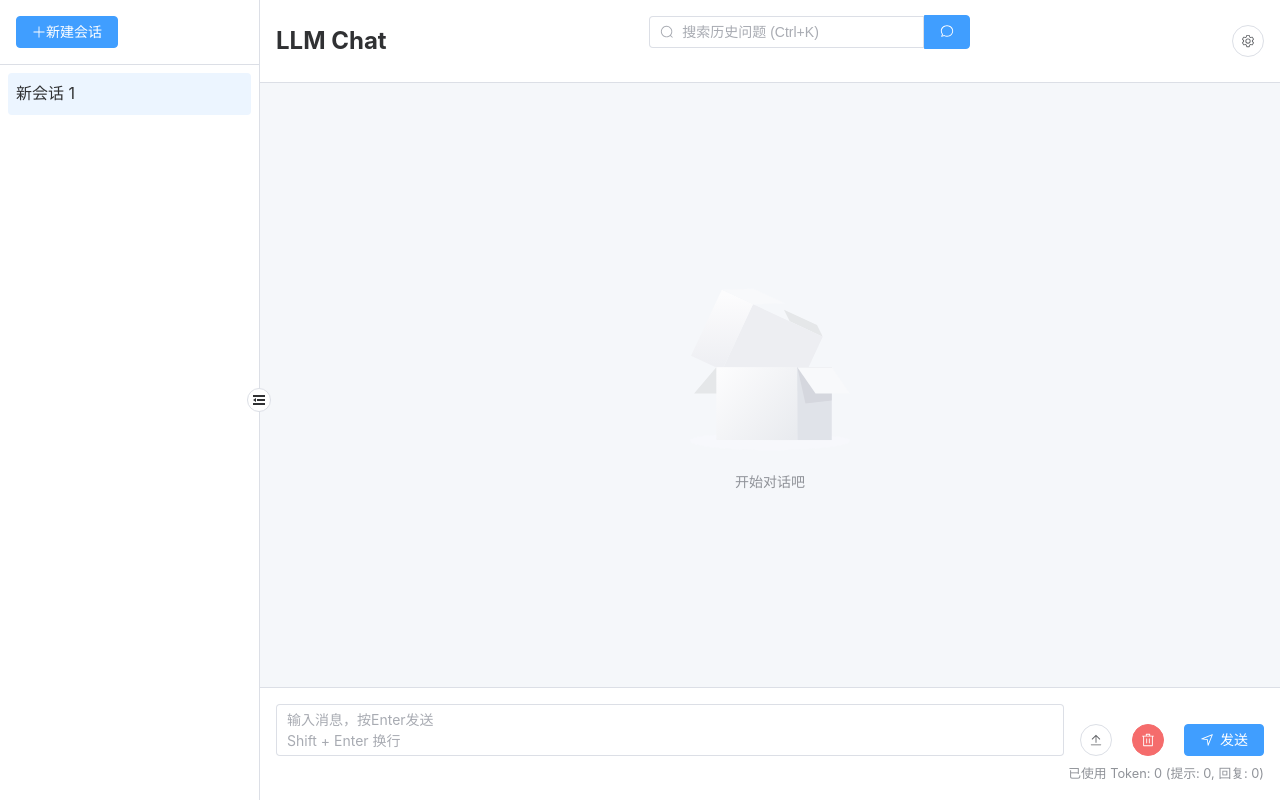
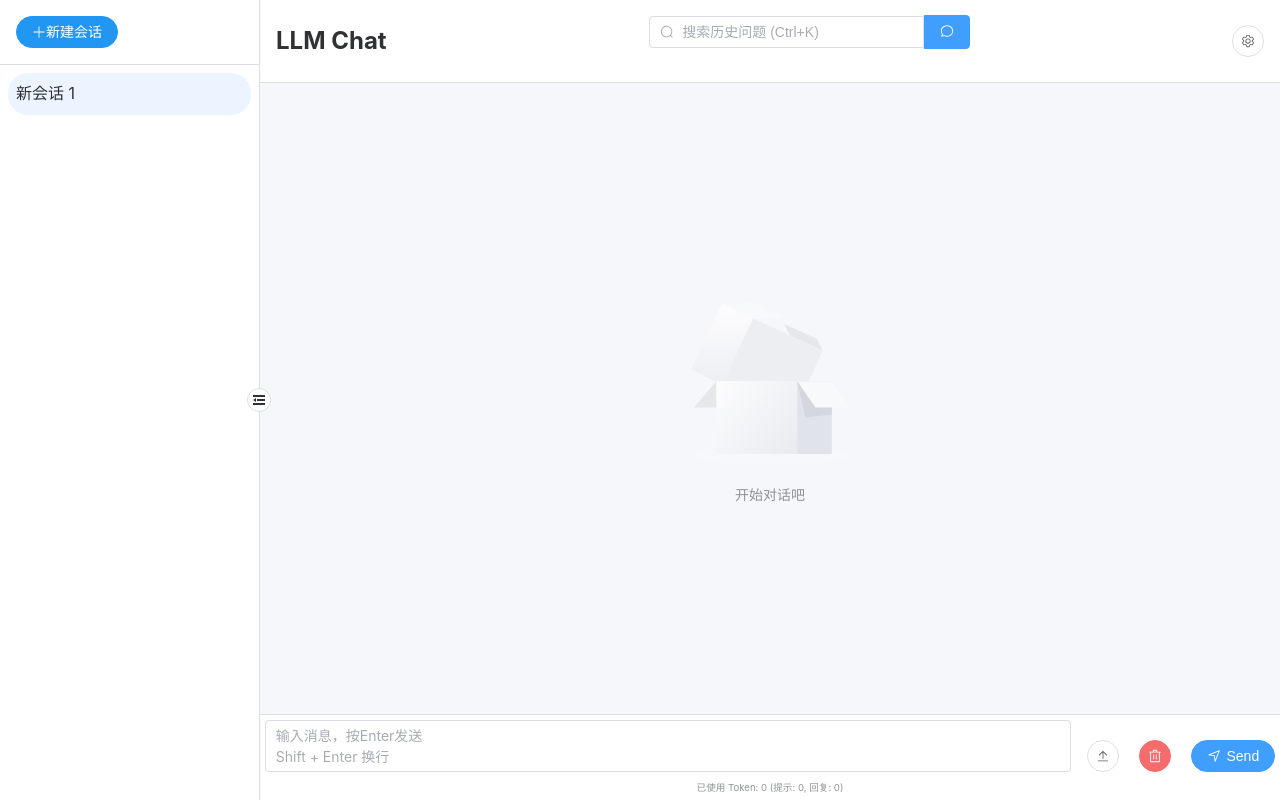
Before and after one commit to STEVENTAN100/LLM-Chat, a Vue app: page / in a window 1280 px wide. Built offline with nearby package versions, Linux system fonts and the light colour scheme.

Commit message:
change ui of box and button

```diff
--- a/src/assets/styles/variables.scss
+++ b/src/assets/styles/variables.scss
@@ -23,8 +23,8 @@
   --box-shadow: 0 2px 12px 0 rgba(0, 0, 0, 0.1);
 
   // 圆角
-  --border-radius: 4px;
-  --border-radius-large: 8px;
+  --border-radius: 20px;
+  --border-radius-large: 30px;
 
   // 代码相关的颜色和字体
   --code-font-family: 'Fira Code', 'Consolas', 'Monaco', 'Courier New', monospace;
--- a/src/components/ChatInput.vue
+++ b/src/components/ChatInput.vue
@@ -215,7 +215,7 @@ const handleStop = () => {
               <component :is="generating ? VideoPlay : Position" />
             </el-icon>
           </template>
-          {{ generating ? '暂停' : '发送' }}
+          {{ generating ? 'Stop' : 'Send' }}
         </el-button>
       </div>
     </div>
@@ -229,10 +229,14 @@ const handleStop = () => {
 <style lang="scss" scoped>
 // 聊天输入容器的样式
 .chat-input-container {
-  padding: 1rem;
+  padding: 0.3rem;
   background-color: var(--bg-color);
   border-top: 1px solid var(--border-color);
 }
+.el-button--primary {
+  border-radius: var(--border-radius); /* 调整为你想要的圆角大小 */
+}
+
 
 // 输入框和按钮组合的样式
 .input-wrapper {
@@ -248,6 +252,7 @@ const handleStop = () => {
       line-height: 1.5;
       padding: 8px 12px;
       overflow-y: auto;
+
     }
   }
 }
@@ -257,13 +262,14 @@ const handleStop = () => {
   display: flex;
   gap: 0.5rem;
   align-items: flex-end;
+  border-radius: var(--border-radius);
 }
 
 // Token计数器的样式
 .token-counter {
-  font-size: 0.8rem;
+  font-size: 0.6rem;
   color: var(--text-color-secondary);
-  text-align: right;
+  text-align: center;
 }
 
 .upload-area {
@@ -321,6 +327,7 @@ const handleStop = () => {
         right: -0.5rem;
         padding: 0.25rem;
         transform: scale(0.8);
+        border-radius: var(--border-radius);
       }
     }
   }
@@ -328,6 +335,8 @@ const handleStop = () => {
 
 .pulsing-button {
   animation: pulse 1.5s infinite;
+  border-radius: var(--border-radius);
+
 }
 
 @keyframes pulse {
--- a/src/components/ChatMessage.vue
+++ b/src/components/ChatMessage.vue
@@ -267,7 +267,7 @@ const handleCopyAll = async () => {
         margin: 0;
         font-size: 85%;
         background-color: var(--code-bg);
-        border-radius: 3px;
+        border-radius: var(--border-radius);
         color: var(--code-text);
       }
 
--- a/src/components/SearchBar.vue
+++ b/src/components/SearchBar.vue
@@ -236,7 +236,7 @@ watch(search, (newValue, oldValue) => {
   padding: 0.5rem 0;
   list-style: none;
   background: white;
-  border-radius: 0.375rem;
+  border-radius: var(--border-radius);
   box-shadow: 0 2px 8px rgba(0, 0, 0, 0.15);
   width: 100%; /* 使用相对宽度 */
   max-height: 300px;
@@ -292,7 +292,7 @@ watch(search, (newValue, oldValue) => {
       margin: 0;
       font-size: 85%;
       background-color: var(--code-bg);
-      border-radius: 3px;
+      border-radius: var(--border-radius);
       color: var(--code-text);
     }
 
@@ -442,6 +442,13 @@ watch(search, (newValue, oldValue) => {
   }
 }
 
+
+
+// .el-button--primary {
+//   border-radius: var(--border-radius); /* 调整为你想要的圆角大小 */
+// }
+
+
 .assistant-avatar {
   background-color: var(--success-color);
 }
--- a/src/components/SideBar.vue
+++ b/src/components/SideBar.vue
@@ -159,7 +159,7 @@ const handleRenameKeydown = (conv: { id: string }, event: KeyboardEvent) => {
   justify-content: space-between;
   padding: 0.5rem;
   margin-bottom: 0.5rem;
-  border-radius: 4px;
+  border-radius: var(--border-radius);
   cursor: pointer;
   transition: background-color 0.2s;
 
@@ -208,6 +208,43 @@ const handleRenameKeydown = (conv: { id: string }, event: KeyboardEvent) => {
   }
 }
 
+/* 修改 el-button 的默认样式 */
+.el-button {
+  background-color: #2196F3; /* 背景颜色改为蓝色 */
+  border-color: #2196F3; /* 边框颜色改为蓝色 */
+  color: white; /* 文字颜色保持为白色 */
+  border-radius: var(--border-radius); /* 使用自定义变量设置圆角大小 */
+
+  &:hover {
+    background-color: #1976D2; /* 鼠标悬停时的背景颜色改为深蓝色 */
+
+  }
+
+  &:active {
+    background-color: white; /* 按下时的背景颜色反转为白色 */
+
+    color: #2196F3; /* 按下时的文字颜色反转为蓝色 */
+  }
+}
+
+/* 修改 el-button 的圆形样式 */
+.el-button.is-circle {
+  background-color: #2196F3; /* 背景颜色改为蓝色 */
+  border-color: #2196F3; /* 边框颜色改为蓝色 */
+  color: white; /* 文字颜色保持为白色 */
+  border-radius: var(--border-radius); /* 使用自定义变量设置圆角大小 */
+  width: 40px; /* 可选：设置圆形按钮的宽度 */
+  height: 40px; /* 可选：设置圆形按钮的高度 */
+  display: flex;
+  align-items: center;
+  justify-content: center;
+
+  &:hover {
+    background-color: #1976D2; /* 鼠标悬停时的背景颜色改为深蓝色 */
+
+  }
+}
+
 .collapse-btn {
   position: absolute;
   right: -12px;
@@ -217,7 +254,7 @@ const handleRenameKeydown = (conv: { id: string }, event: KeyboardEvent) => {
   height: 24px;
   background-color: var(--bg-color);
   border: 1px solid var(--border-color);
-  border-radius: 50%;
+  border-radius: var(--border-radius);
   display: flex;
   align-items: center;
   justify-content: center;
```
Also changed, not shown: 1 other file (tests, documents, lock files or other folders).
